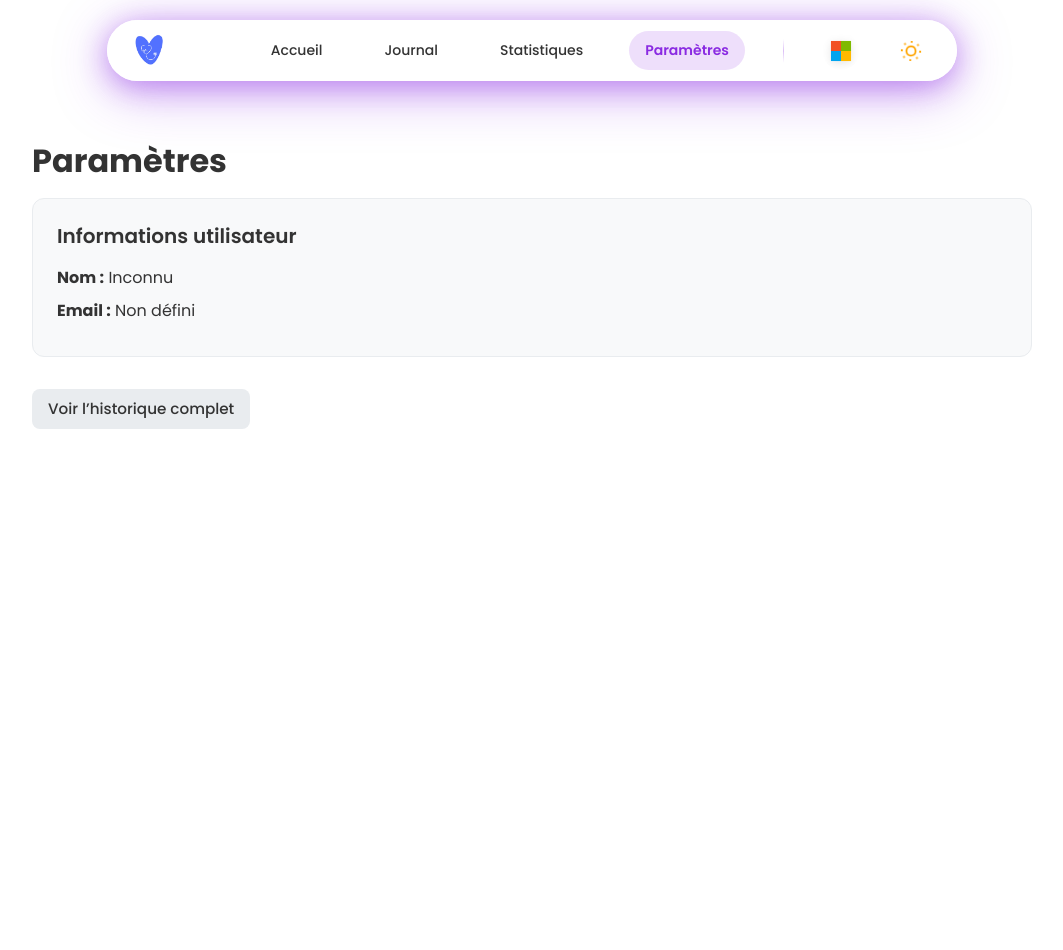
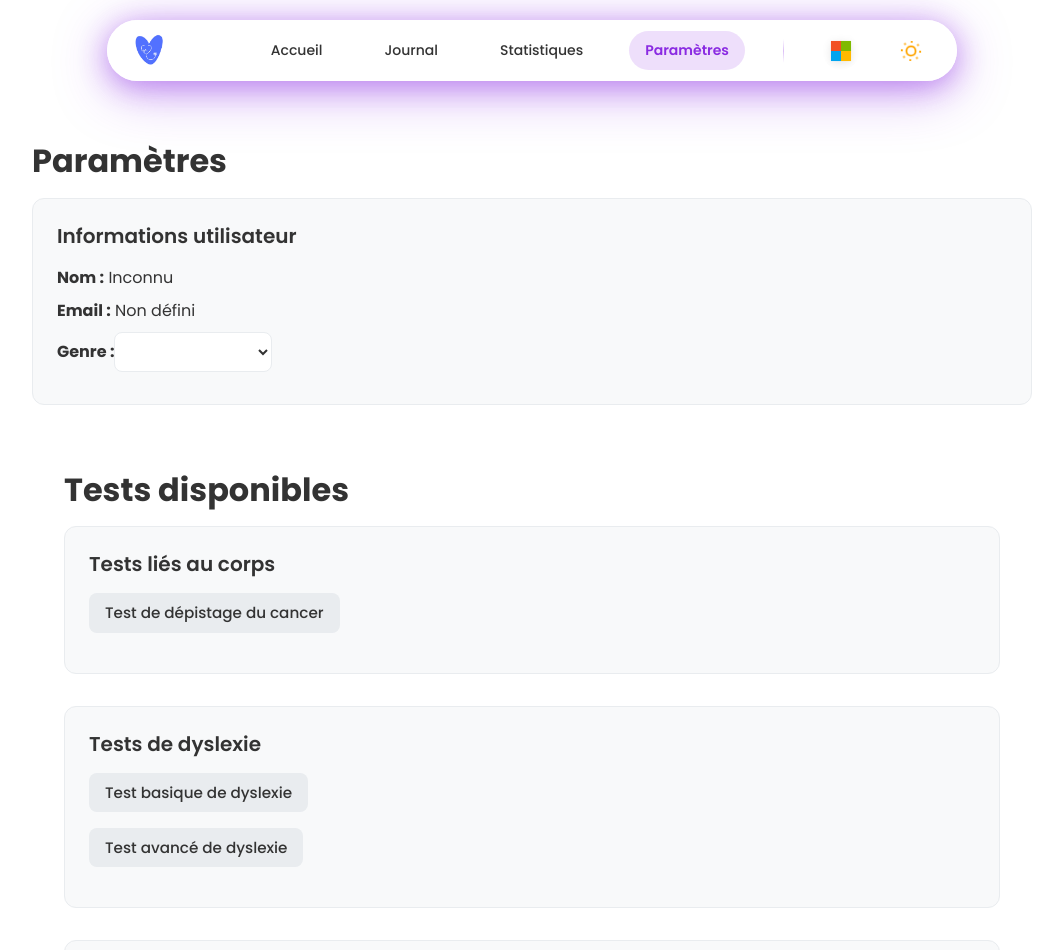
Before and after one commit to Sharu2501/seekhealth, a Vue app: page /parametres in a window 1280 px wide. Shown: the top 950 px of the page, without its empty margins (108-1171 px from the left). Before the commit the page ends 916 px from the top, so only its background shows below. Built offline with nearby package versions, Linux system fonts and the light colour scheme.

Commit message:
Adding scrollBehavior and tests

```diff
--- /dev/null
+++ b/src/assets/tests.css
@@ -0,0 +1,20 @@
+.test-container {
+    padding: 2rem;
+    font-family: sans-serif;
+    background: var(--bg-secondary);
+    color: var(--text-primary);
+    border-radius: var(--radius-md);
+    max-width: 800px;
+    margin: 0 auto;
+}
+
+.test-container button {
+    margin-top: 1.5rem;
+    padding: 0.75rem 1.25rem;
+    background-color: var(--accent-primary);
+    border: none;
+    border-radius: var(--radius-sm);
+    color: white;
+    cursor: pointer;
+    font-weight: bold;
+}
--- /dev/null
+++ b/src/components/settings/Tests/TestCancer.vue
@@ -0,0 +1,14 @@
+<template>
+  <div class="test-container">
+    <h1>Test de dépistage du cancer</h1>
+    <p>Ce test vous posera quelques questions relatives à vos antécédents médicaux.</p>
+    <button @click="finishTest">Terminer le test</button>
+  </div>
+</template>
+
+<script setup>
+import '@/assets/tests.css'
+const finishTest = () => {
+  alert('Test de dépistage du cancer terminé.')
+}
+</script>
--- /dev/null
+++ b/src/components/settings/TestsView.vue
@@ -0,0 +1,128 @@
+<template>
+  <div class="settings-view">
+    <h1 class="settings-title">Tests disponibles</h1>
+
+    <!-- Tests -->
+    <section class="test-section">
+      <h2>Tests liés au corps</h2>
+      <ul>
+        <li>
+          <RouterLink to="/settings/cancer" class="btn-secondary">
+            Test de dépistage du cancer
+          </RouterLink>
+        </li>
+        <li v-if="user?.gender === 'femme' || user?.gender === 'Femme'">
+          <button class="btn-secondary" @click="startTest('regles')">Test sur les règles</button>
+        </li>
+      </ul>
+    </section>
+
+    <!-- Tests dyslexie -->
+    <section class="test-section">
+      <h2>Tests de dyslexie</h2>
+      <ul>
+        <li>
+          <button class="btn-secondary" @click="startTest('dyslexie-basic')">Test basique de dyslexie</button>
+        </li>
+        <li>
+          <button class="btn-secondary" @click="startTest('dyslexie-avance')">Test avancé de dyslexie</button>
+        </li>
+      </ul>
+    </section>
+
+    <!-- Tests handicaps -->
+    <section class="test-section">
+      <h2>Tests pour handicaps</h2>
+      <ul>
+        <li>
+          <button class="btn-secondary" @click="startTest('non-voyant')">Test handicap non voyant</button>
+        </li>
+        <li>
+          <button class="btn-secondary" @click="startTest('handicap-auditif')">Test handicap auditif</button>
+        </li>
+        <li>
+          <button class="btn-secondary" @click="startTest('handicap-vitesse')">Test de vitesse motrice</button>
+        </li>
+      </ul>
+    </section>
+
+  </div>
+</template>
+
+<script setup>
+defineProps({
+  user: Object
+})
+
+const startTest = (testName) => {
+  alert(`Lancement du test : ${testName}`)
+}
+</script>
+
+<style scoped>
+.settings-view {
+  padding: 2rem;
+  max-width: 1000px;
+  margin: 0 auto;
+  font-family: var(--font-family), serif;
+  color: var(--text-primary);
+  background-color: var(--bg-primary);
+  transition: background-color var(--transition-normal), color var(--transition-normal);
+}
+
+.settings-title {
+  font-size: 2rem;
+  margin-bottom: 1rem;
+  font-weight: var(--font-weight-bold);
+  color: var(--text-primary);
+}
+
+.test-section {
+  background: var(--bg-secondary);
+  border: 1px solid var(--border-light);
+  padding: 1.5rem;
+  border-radius: var(--radius-md);
+  margin-bottom: 2rem;
+  transition: background-color var(--transition-normal), border-color var(--transition-normal);
+}
+
+.test-section h2 {
+  font-size: 1.25rem;
+  margin-bottom: 1rem;
+  color: var(--text-primary);
+  font-weight: var(--font-weight-semibold);
+}
+
+.test-section ul {
+  list-style: none;
+  padding: 0;
+}
+
+.test-section li {
+  margin-bottom: 1rem;
+}
+
+.btn-secondary {
+  display: inline-block;
+  padding: 0.5rem 1rem;
+  border: none;
+  border-radius: var(--radius-sm);
+  background-color: var(--bg-tertiary);
+  color: var(--text-primary);
+  font-size: 0.95rem;
+  cursor: pointer;
+  transition: background-color var(--transition-fast), color var(--transition-fast);
+  text-decoration: none;
+  font-weight: var(--font-weight-medium);
+}
+
+.btn-secondary:hover {
+  background-color: var(--accent-primary);
+  color: white;
+}
+
+.btn-secondary:active {
+  background: var(--accent-primary);
+  color: white;
+}
+</style>
--- a/src/router/index.js
+++ b/src/router/index.js
@@ -3,6 +3,14 @@ import HomeView from '../views/HomeView.vue'
 
 const router = createRouter({
   history: createWebHistory(import.meta.env.BASE_URL),
+  scrollBehavior(to, from, savedPosition) {
+    return new Promise((resolve) => {
+      setTimeout(() => {
+        window.scrollTo({ top: 0, behavior: 'smooth' })
+        resolve()
+      }, 100)
+    })
+  },
   routes: [
     {
       path: '/',
@@ -24,6 +32,11 @@ const router = createRouter({
       name: 'history',
       component: () => import('../components/settings/HistoryView.vue'),
     },
+    {
+      path: '/settings/cancer',
+      name: 'cancer',
+      component: () => import('../components/settings/Tests/TestCancer.vue'),
+    },
   ],
 })
 
--- a/src/views/JournalView.vue
+++ b/src/views/JournalView.vue
@@ -278,6 +278,10 @@ watch(selectedDate, (newDate) => {
   loadDataForDate(newDate)
 })
 
+watch(activeSection, async () => {
+  await nextTick()
+  window.scrollTo({ top: 0, behavior: 'smooth' })
+})
 onMounted(() => {
   loadDataForDate(selectedDate.value)
 })
--- a/src/views/SettingsView.vue
+++ b/src/views/SettingsView.vue
@@ -6,7 +6,19 @@
       <h2>Informations utilisateur</h2>
       <p><strong>Nom :</strong> {{ user?.name || 'Inconnu' }}</p>
       <p><strong>Email :</strong> {{ user?.email || 'Non défini' }}</p>
+      <p>
+        <strong>Genre :</strong>
+        <select v-model="localGender">
+          <option value="">Non renseigné</option>
+          <option value="homme">Homme</option>
+          <option value="femme">Femme</option>
+          <option value="autre">Autre</option>
+        </select>
+      </p>
+
     </section>
+
+    <TestsView></TestsView>
 
     <RouterLink to="/settings/history" class="btn-secondary">
       Voir l’historique complet
@@ -16,6 +28,7 @@
 
 <script setup>
 import { ref, computed } from 'vue'
+import TestsView from '@/components/settings/TestsView.vue'
 
 const { user } = defineProps({ user: Object })
 
@@ -115,4 +128,29 @@ ul {
   list-style: none;
   padding: 0;
 }
+
+select {
+  padding: 0.4rem 0.6rem;
+  border: 1px solid var(--border-light);
+  border-radius: var(--radius-sm);
+  background-color: var(--bg-primary);
+  color: var(--text-primary);
+  font-size: 1rem;
+  font-family: var(--font-family), serif;
+  transition: border-color var(--transition-fast), background-color var(--transition-fast);
+  cursor: pointer;
+  outline: none;
+  min-width: 150px;
+}
+
+select:hover {
+  border-color: var(--accent-primary);
+}
+
+select:focus {
+  border-color: var(--accent-primary);
+  box-shadow: 0 0 5px var(--accent-primary);
+  background-color: var(--bg-secondary);
+}
+
 </style>
```
Also changed, not shown: src/components/settings/Tests/TestDyslexieAvancee.vue (added, +14 -0 lines), src/components/settings/Tests/TestDyslexieBasic.vue (added, +14 -0 lines), src/components/settings/Tests/TestHandicapAuditif.vue (added, +14 -0 lines), src/components/settings/Tests/TestNonVoyant.vue (added, +14 -0 lines), src/components/settings/Tests/TestRegles.vue (added, +14 -0 lines), src/components/settings/Tests/TestVitesseMotrice.vue (added, +14 -0 lines).
